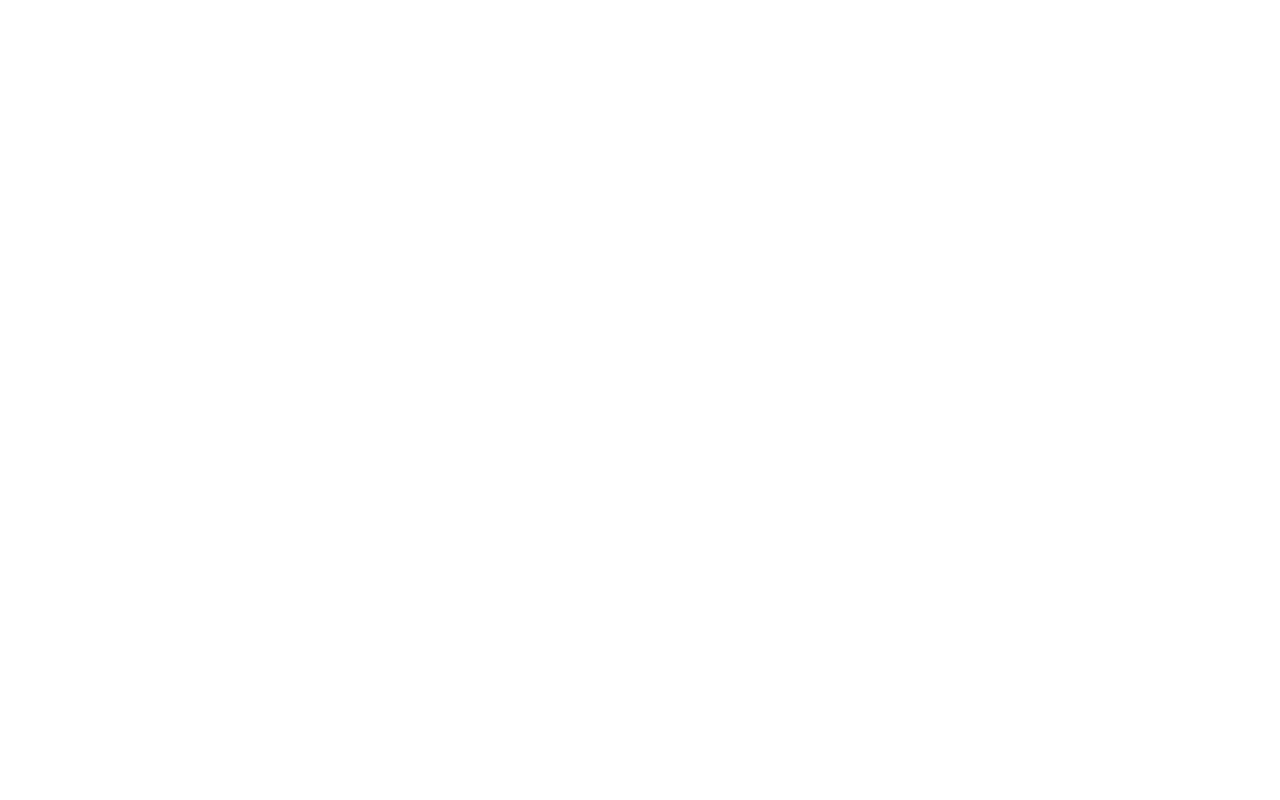
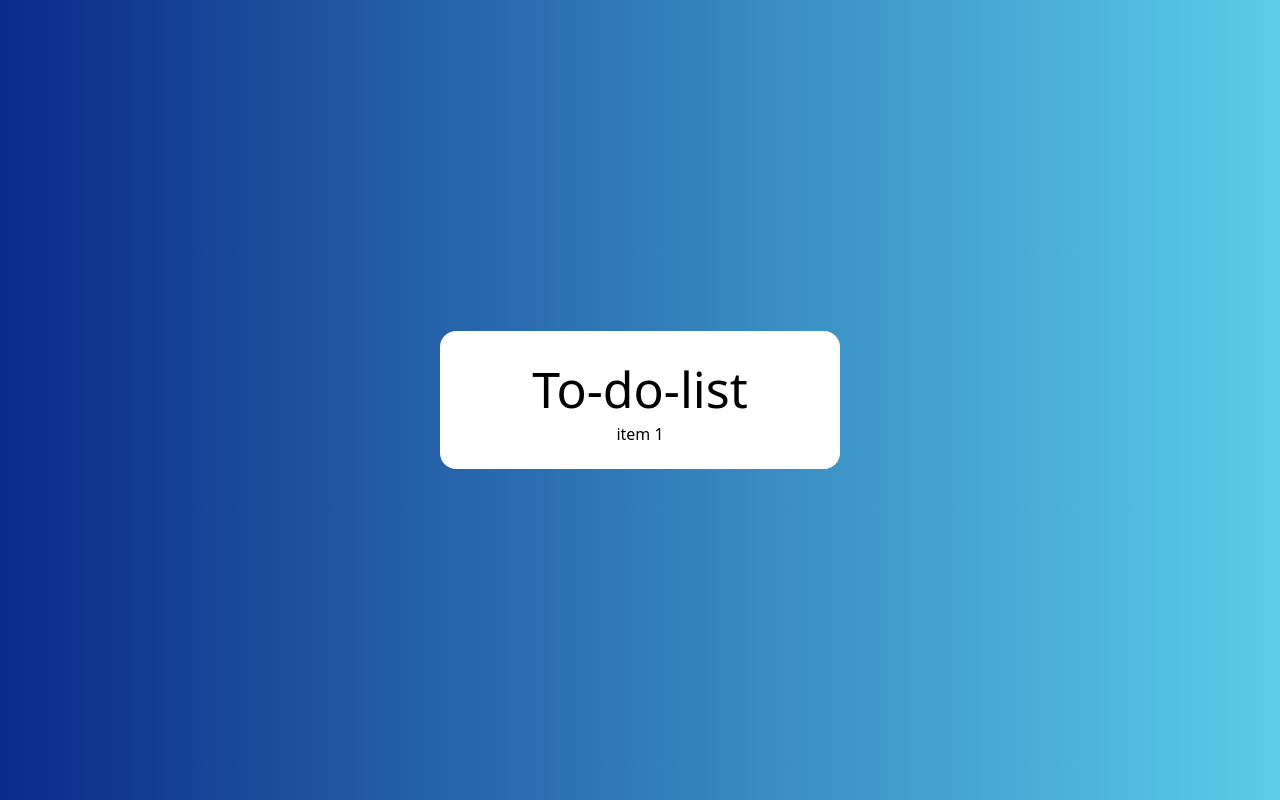
Before and after one commit to g-khang-1211/Simple-to-do-list, a plain HTML site: page index.html in a window 1280 px wide. Drawn offline with Linux system fonts and the light colour scheme.

Commit message:
add: basic site layout

```diff
--- a/index.css
+++ b/index.css
@@ -0,0 +1,34 @@
+* {
+    margin: 0;
+    padding: 0;
+    box-sizing: border-box;
+    font-family: system-ui, -apple-system, BlinkMacSystemFont, 'Segoe UI', Roboto, Oxygen, Ubuntu, Cantarell, 'Open Sans', 'Helvetica Neue', sans-serif
+}
+
+.container {
+    background: #59cde9; /* fallback for old browsers */
+    background: -webkit-linear-gradient(to right, #0a2a88, #59cde9); /* Chrome 10-25, Safari 5.1-6 */
+    background: linear-gradient(to right, #0a2a88, #59cde9); /* W3C, IE 10+/ Edge, Firefox 16+, Chrome 26+, Opera 12+, Safari 7+ */
+    min-height: 100vh;
+    display: flex;
+    flex-direction: column;
+    align-items: center;
+    justify-content: center;
+}
+
+#title {
+    font-size: 50px;
+    text-align: center;
+}
+
+.box {
+    background: white;
+    max-width: 400px;
+    border-radius: 16px;
+    padding: 24px;
+    width: 100%;
+    display: flex;
+    flex-direction: column;
+    align-items: center;
+    justify-content: center;
+}
--- a/index.html
+++ b/index.html
@@ -3,10 +3,16 @@
 <head>
     <meta charset="UTF-8">
     <meta name="viewport" content="width=device-width, initial-scale=1.0">
-    <title>Document</title>
+    <title>To do list</title>
+
+    <link rel="stylesheet" href="index.css">
 </head>
 <body>
-
+    <div class="container">
+        <div class="box">
+            <p id="title">To-do-list</p>
+            <div class="item">item 1</div>
+        </div>
 
 </body>
 </html>
```
